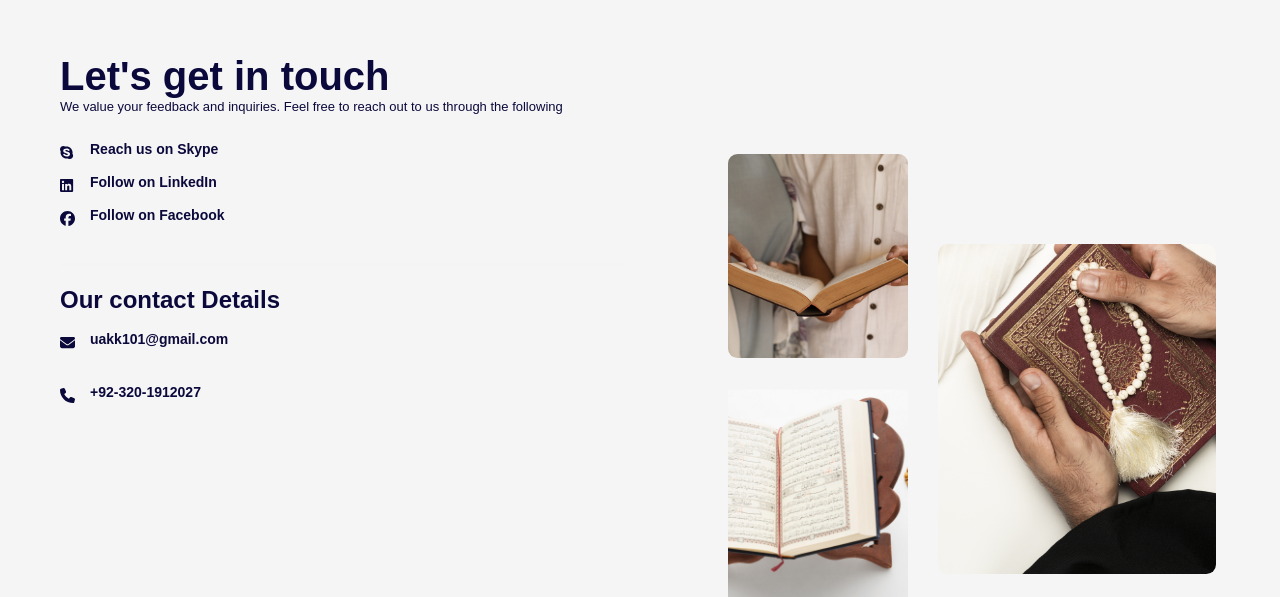
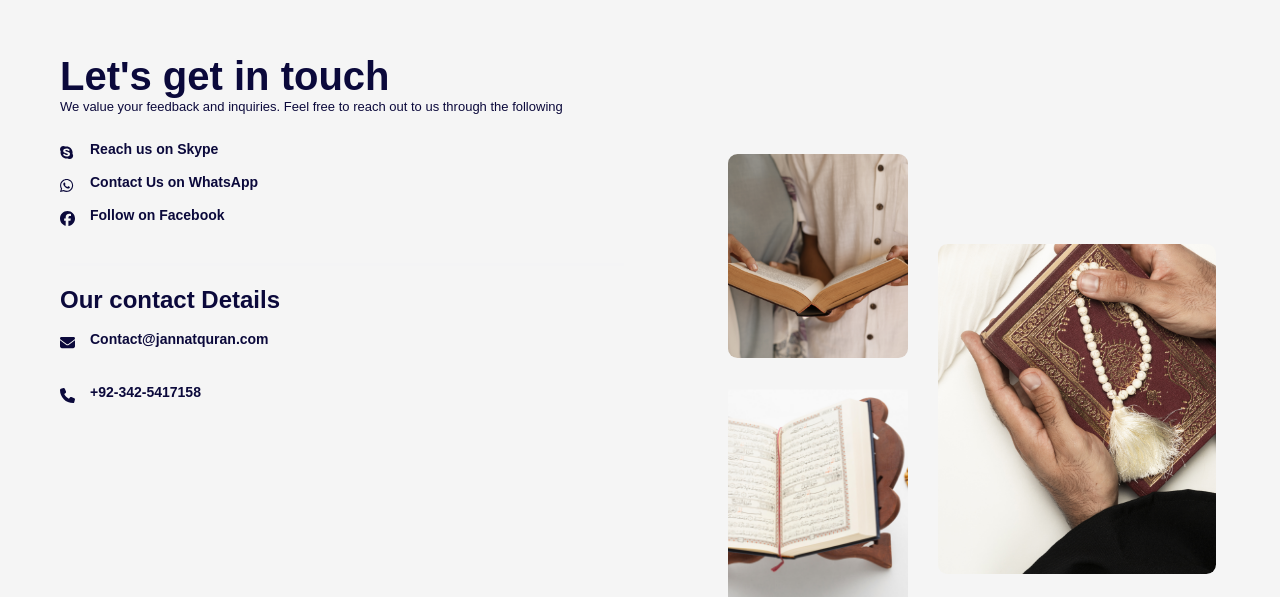
Before and after one commit to uakk101/JanatQuran, a React (Create React App) app: page / in a window 1280 px wide. Shown: the part 4898-5495 px from the top of the page. Built offline with nearby package versions, Linux system fonts and the light colour scheme; a web font is replaced by a local one.

Commit message:
resolved issues

```diff
--- a/src/components/Sections/Contact.jsx
+++ b/src/components/Sections/Contact.jsx
@@ -60,21 +60,6 @@ const HeaderInfo = styled.div`
   }
 `;
 
-const SocialMediaButtons = styled.div`
-  display: flex;
-  gap: 20px;
-`;
-
-const SocialMediaButton = styled.a`
-  font-size: 2em;
-  text-decoration: none;
-  color: inherit;
-  transition: color 0.3s ease-in-out;
-
-  :hover {
-    color: #7620ff;
-  }
-`;
 const ContactImgBox = styled.div`
   max-width: 180px;
   align-self: flex-end;
--- a/src/components/Sections/Socials.jsx
+++ b/src/components/Sections/Socials.jsx
@@ -1,16 +1,12 @@
 import React from "react";
 import { FontAwesomeIcon } from "@fortawesome/react-fontawesome";
 import { faEnvelope, faPhone } from "@fortawesome/free-solid-svg-icons";
-
 import {
   faSkype,
-  faGithub,
-  faLinkedin,
+  faWhatsapp,
   faFacebook,
 } from "@fortawesome/free-brands-svg-icons";
-
 import INFO from "../../data/user";
-
 import "./styles/socials.css";
 
 const Socials = () => {
@@ -37,9 +33,9 @@ const Socials = () => {
       <div className="social">
         <a href={INFO.socials.linkedin} target="_blank" rel="noreferrer">
           <div className="social-icon">
-            <FontAwesomeIcon icon={faLinkedin} className="social-icon" />
+            <FontAwesomeIcon icon={faWhatsapp} className="social-icon" />
           </div>
-          <div className="social-text">Follow on LinkedIn</div>
+          <div className="social-text">Contact Us on WhatsApp</div>
         </a>
       </div>
 
--- a/src/data/user.js
+++ b/src/data/user.js
@@ -1,16 +1,16 @@
 const INFO = {
   main: {
     title: "Usman Portfolio",
-    name: "Tharindu N.",
-    email: "uakk101@gmail.com",
-    number: "+92-320-1912027",
+    name: "Janat Quran",
+    email: "Contact@jannatquran.com",
+    number: "+92-342-5417158",
     logo: "../logo.png",
   },
 
   socials: {
-    skype: "https://twitter.com/",
+    skype: "https://join.skype.com/invite/jC1bWgvqiDjK",
     github: "https://github.com/",
-    linkedin: "https://linkedin.com/",
+    linkedin: "https://wa.me/+923425417158",
     instagram: "https://www.facebook.com/OnlineJannatQuran?mibextid=9R9pXO",
     stackoverflow: "https://stackoverflow.com/",
     facebook: "https://facebook.com/",
```
